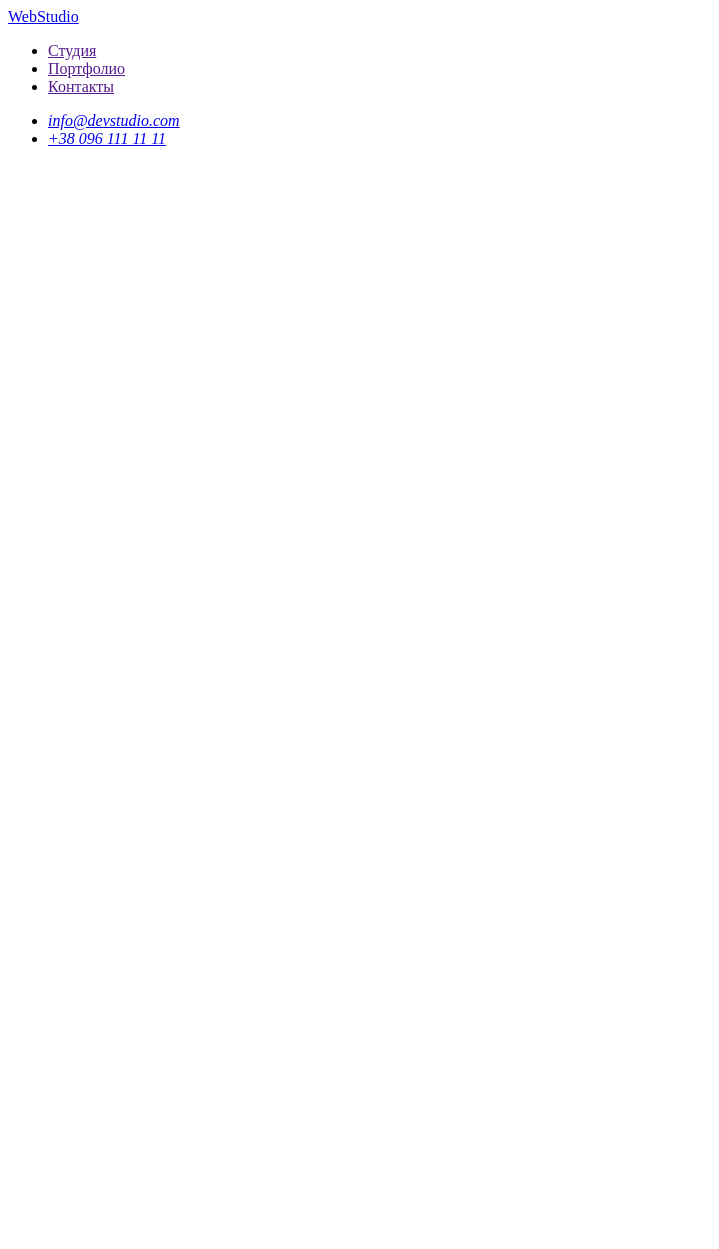
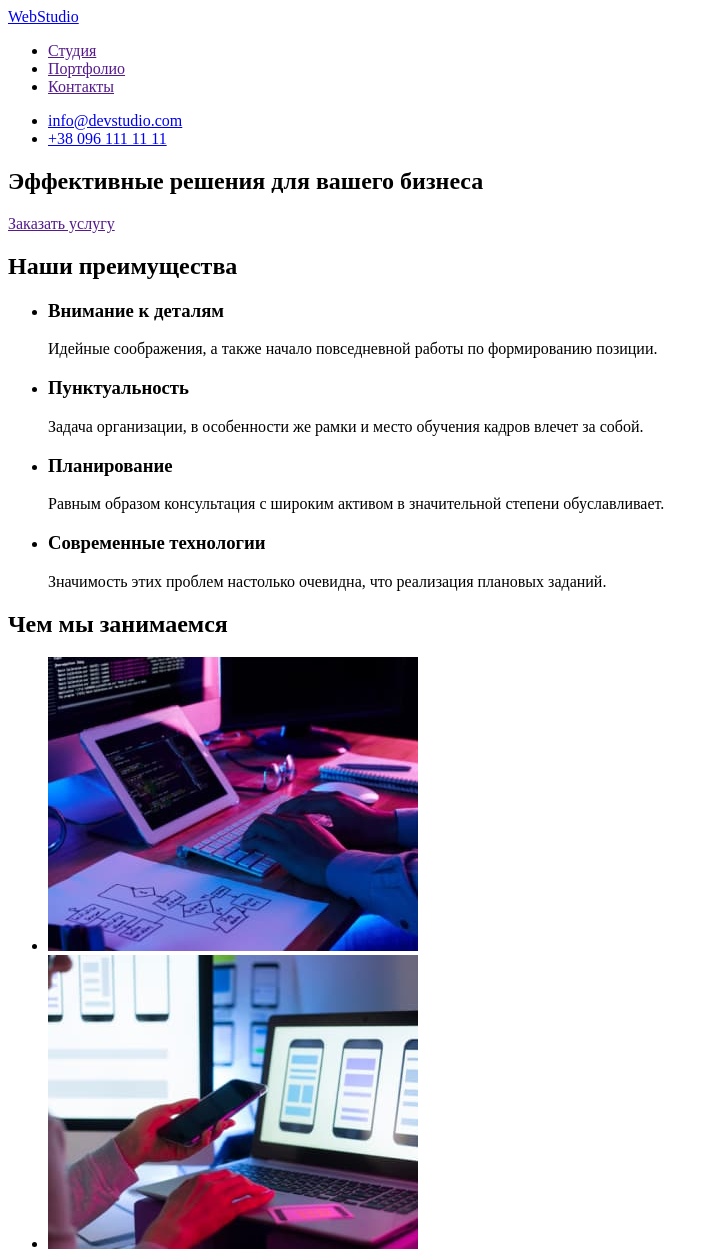
Before and after one commit to Denis070987/goit-markup-hw-01, a plain HTML site: page index.html in a window 1280 px wide. Shown: the top 1249 px of the page, without its empty margins (0-719 px from the left). Before the commit the page ends 800 px from the top, so only its background shows below. Drawn offline with Linux system fonts and the light colour scheme.

Commit message:
добавляет три новых секции

```diff
--- a/index.html
+++ b/index.html
@@ -7,6 +7,7 @@
     <title>WebStudio</title>
 </head>
 <body>
+    <!--шапка-->
     <header>
         <nav>
         <a href="/">WebStudio</a>
@@ -16,14 +17,58 @@
     <li><a href="">Контакты</a></li>
    </ul>
        </nav>
-       <address>
+       <div>
         <ul>
         <li><a href="mailto:info@devstudio.com">info@devstudio.com</a></li>
         <li><a href="tel:+380961111111">+38 096 111 11 11</a></li>
         </ul>
-       </address>
+       </div>
+     </header>
+     <!--Эффективные решения для вашего бизнеса-->
+     <div>
+     <section>
+        <h1>Эффективные решения для вашего бизнеса</h1>
+        <a href="">Заказать услугу</a>
+        </section>
+     </div>
+    <!--Наши преимущества. (Заголовок нужно скрыть т.к. его нет на макете)-->
+      <section>
+        <h2>Наши преимущества</h2>
+        <ul>
+            <li><h3>Внимание к деталям</h3>
+            <p>Идейные соображения, а также начало повседневной работы по формированию позиции.</p>
+        </li>
+        <li><h3>Пунктуальность</h3>
+            <p>Задача организации, в особенности же рамки и место обучения кадров влечет за собой.</p>
+        </li>
+        <li><h3>Планирование</h3>
+            <p>Равным образом консультация с широким активом в значительной степени обуславливает.</p>
+        </li>
+        <li><h3>Современные технологии</h3>
+            <p>Значимость этих проблем настолько очевидна, что реализация плановых заданий.</p>
+        </li>
+        </ul>
+      </section>
+      <!--Чем мы занимаемся-->
+      <section>
+        <h2>Чем мы занимаемся</h2>
+        <ul>
+            <li>
+    <img src="/images/img01.jpg" width="370" height="294" alt="работа за планшетом на беспроводной клавиатуре">
+           </li>
+           <li> <img src="/images/img02.jpg" width="370" height="294" alt="работа на нутбуке и смартфоне">
+           </li>
+           <li><img src="/images/img03.jpg" width="370" height="294" alt="работа на планшете с помощью стилуса">
+        </li>
+        </ul>
+      </section>
+      <!--Наша команда-->
+      <section>
+        <h2>Наша команда</h2>
+        <ul>
 
-    </header>
+        </ul>
+      </section>
 
 </body>
 </html>
```
Also changed, not shown: images/img01.jpg (added), images/img02.jpg (added), images/img03.jpg (added).
